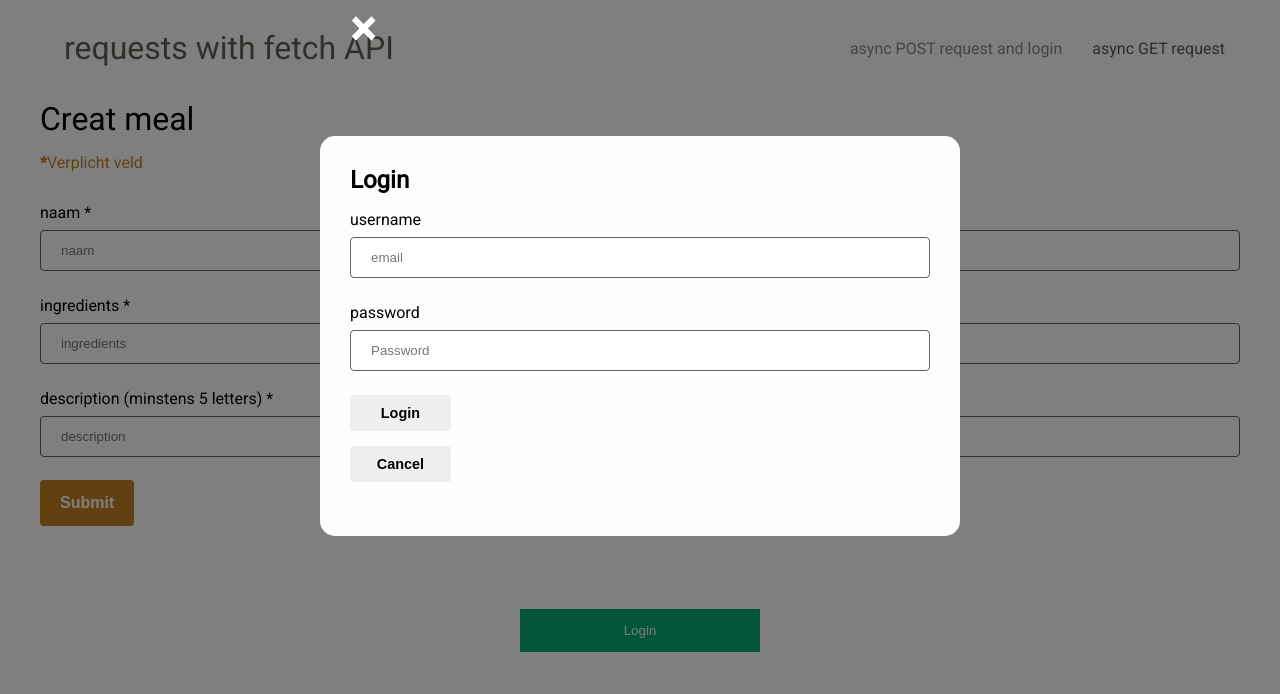
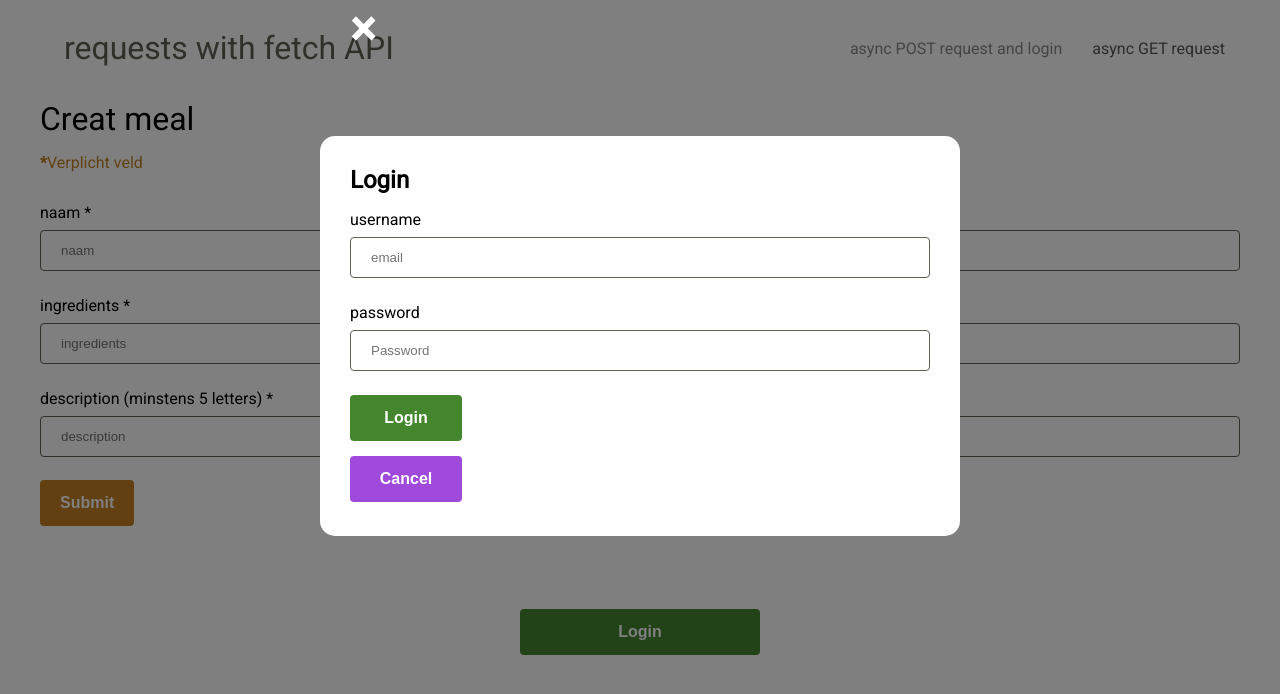
Before and after one commit to Mees100/meals-api-next, a Next.js app: page / in a window 1280 px wide. Both pictures are taken after a click on the button "Login". Shown: the top 694 px of the page. Built offline with nearby package versions, Linux system fonts and the light colour scheme.

Commit message:
style: improve modal login form

```diff
--- a/src/app/components/Login/Login.module.scss
+++ b/src/app/components/Login/Login.module.scss
@@ -6,7 +6,7 @@
   margin-top: 5%;
 
   .btnModalOpen {
-    background-color: #04aa6d;
+    background-color: $color-btnLogin;
     color: white;
     padding: 14px 20px;
     margin: 8px 0;
@@ -86,21 +86,34 @@
     }
   }
 
-  .btnCancel,
-  .btnLogin {
+  button {
     display: block;
-    padding: 10px;
+    padding: 10px 12px;
     min-width: 7em;
-    padding: 10px 14px;
+    color: white;
+    padding: 14px 20px;
     margin: 15px 0;
     border: none;
     border-radius: 4px;
     transition: 0.3s;
     font-weight: 600;
-    font-size: 0.9rem;
+    font-size: 1rem;
     cursor: pointer;
     &:hover {
       background-color: $btn-bg;
     }
   }
+  button[type="submit"] {
+    background-color: $color-btnLogin;
+    &:hover {
+      background-color: $btn-bg;
+    }
+  }
+  button[type="button"] {
+    background-color: $color-btnCancel;
+
+    &:hover {
+      background-color: $btn-bg;
+    }
+  }
 }
--- a/src/app/components/Login/Login.tsx
+++ b/src/app/components/Login/Login.tsx
@@ -98,14 +98,8 @@ export default function Login() {
                 />
                 {errors.password && <span>This field is required</span>}
               </div>
-              <button className={styles.btnLogin} type="submit">
-                Login
-              </button>
-              <button
-                className={styles.btnCancel}
-                type="button"
-                onClick={() => setShowModal(false)}
-              >
+              <button type="submit">Login</button>
+              <button type="button" onClick={() => setShowModal(false)}>
                 Cancel
               </button>
             </form>
--- a/src/styles/_variables.scss
+++ b/src/styles/_variables.scss
@@ -1,5 +1,6 @@
+$color-btnLogin: #43862e;
+$color-btnCancel: #9f4adb;
 $primary-color: #d8d0c4;
-$quote-color: #41753b;
 $primary-font-color: #616055;
 $btn-submit: #c58223;
 $warning: #c58223;
```
